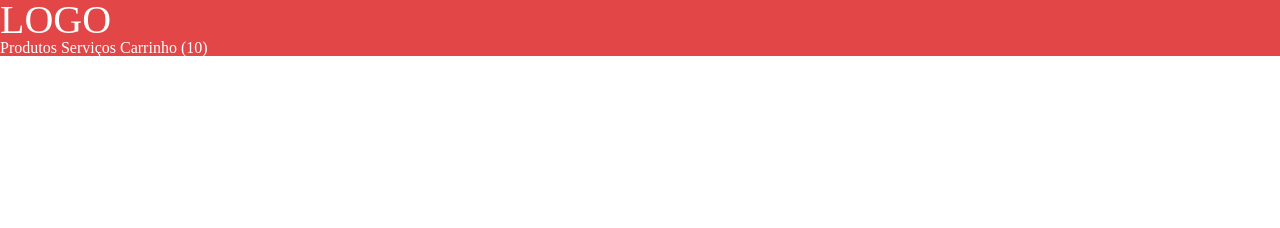
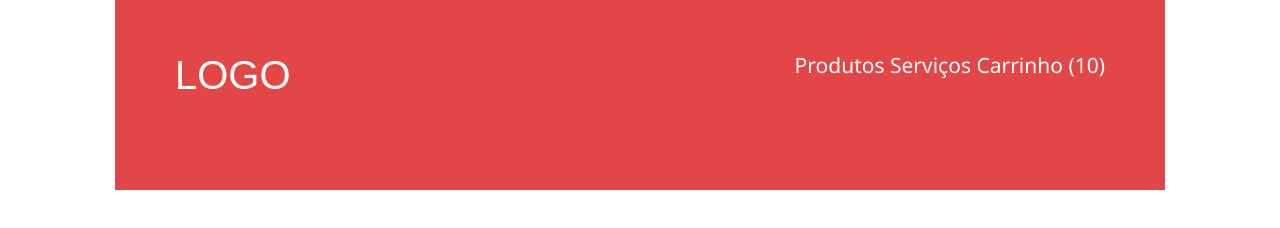
Before and after one commit to marcobrunodev/loja-fone, a plain HTML site: page index.html in a window 1280 px wide. Drawn offline with Linux system fonts and the light colour scheme.

Commit message:
Fim da terceira aula

```diff
--- a/header.css
+++ b/header.css
@@ -1,16 +1,24 @@
 header {
   background-color: #e24647;
-}
-
-h1,
-a {
   color: #fff;
+  overflow: hidden;
+  margin: 0 115px;
+  padding: 55px 60px 95px;
 }
 
 h1 {
   font-size: 40px;
+  font-family: Arial, "Roboto", sans-serif;
+  float: left;
+}
+
+nav {
+  font-size: 21px;
+  font-family: "Segoe UI", "Roboto", sans-serif;
+  float: right;
 }
 
 a {
   text-decoration: none;
+  color: inherit;
 }
--- a/index.html
+++ b/index.html
@@ -3,6 +3,11 @@
   <head>
     <meta charset="utf-8" />
     <title>Loja de Fone</title>
+
+    <link
+      href="https://fonts.googleapis.com/css?family=Roboto:300,400,700"
+      rel="stylesheet"
+    />
 
     <link rel="stylesheet" href="reset.css" />
     <link rel="stylesheet" href="header.css" />
```
